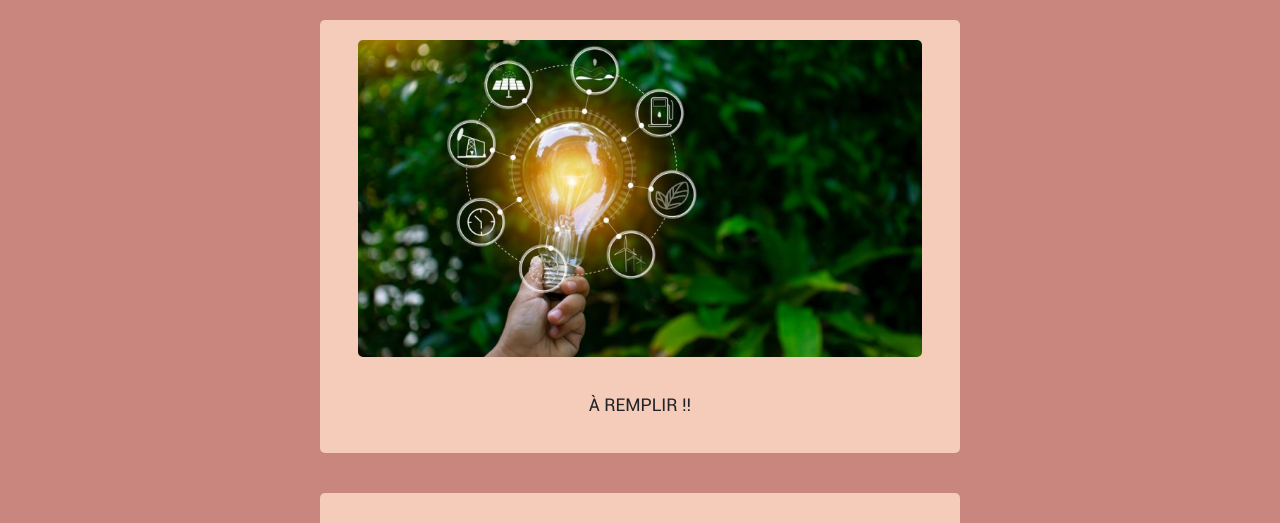
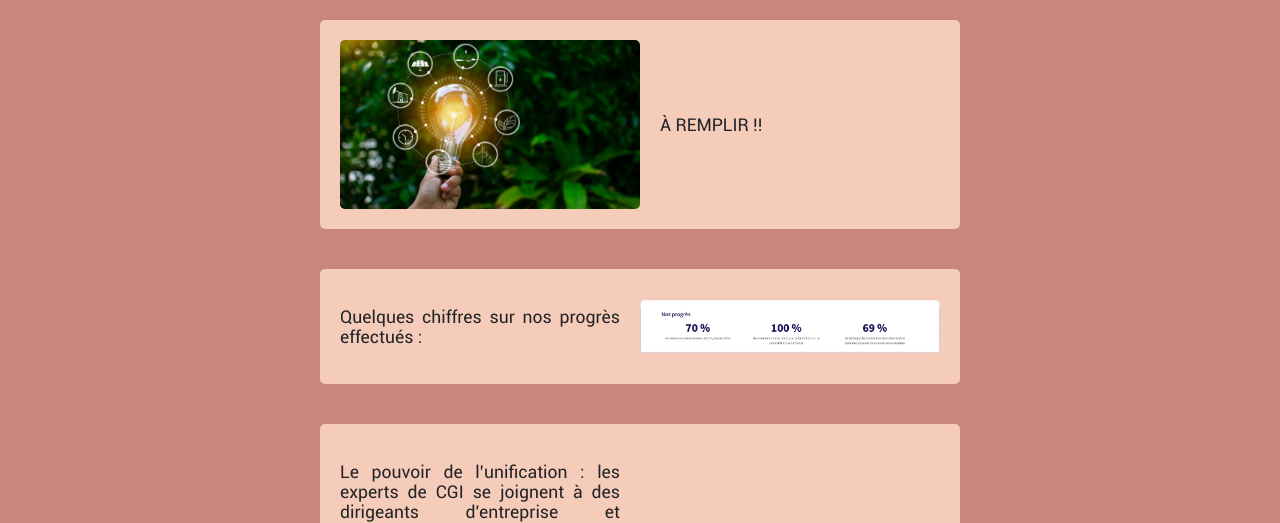
Before and after one commit to Aw0d/sae-cgi, a plain HTML site: page pages/transition_ecologique.html in a window 1280 px wide. Shown: the part 217-740 px from the top of the page. Drawn offline with Linux system fonts and the light colour scheme.

Commit message:
correction css ecologie

```diff
--- a/css_files/ecologie_style.css
+++ b/css_files/ecologie_style.css
@@ -13,7 +13,6 @@ article {
 
 article div {
   display: flex;
-  flex-direction: column;
   align-items: center;
   gap: 20px;
 
@@ -24,6 +23,10 @@ article div {
 }
 
 div img {
-  width: 94%;
+  width: 50%;
   border-radius: 5px;
 }
+
+div p {
+  width: 50%;
+}
```
Also changed, not shown: pages/transition_ecologique.html (+2 -0 lines).
